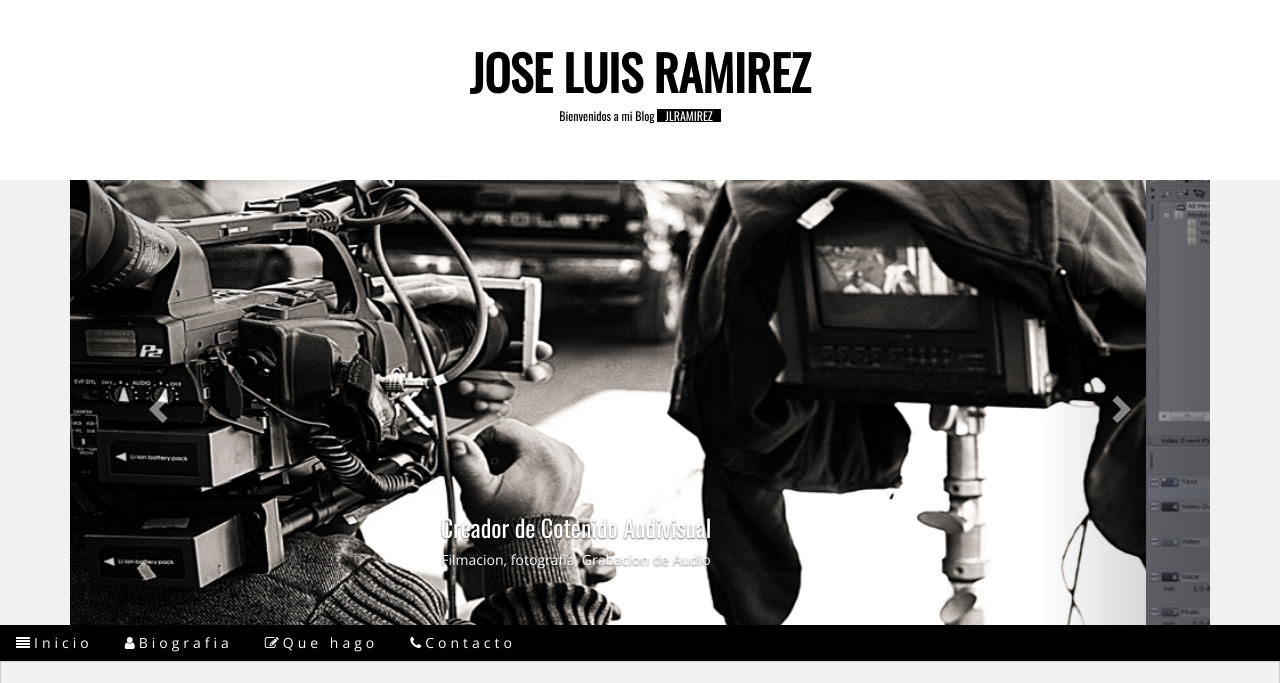
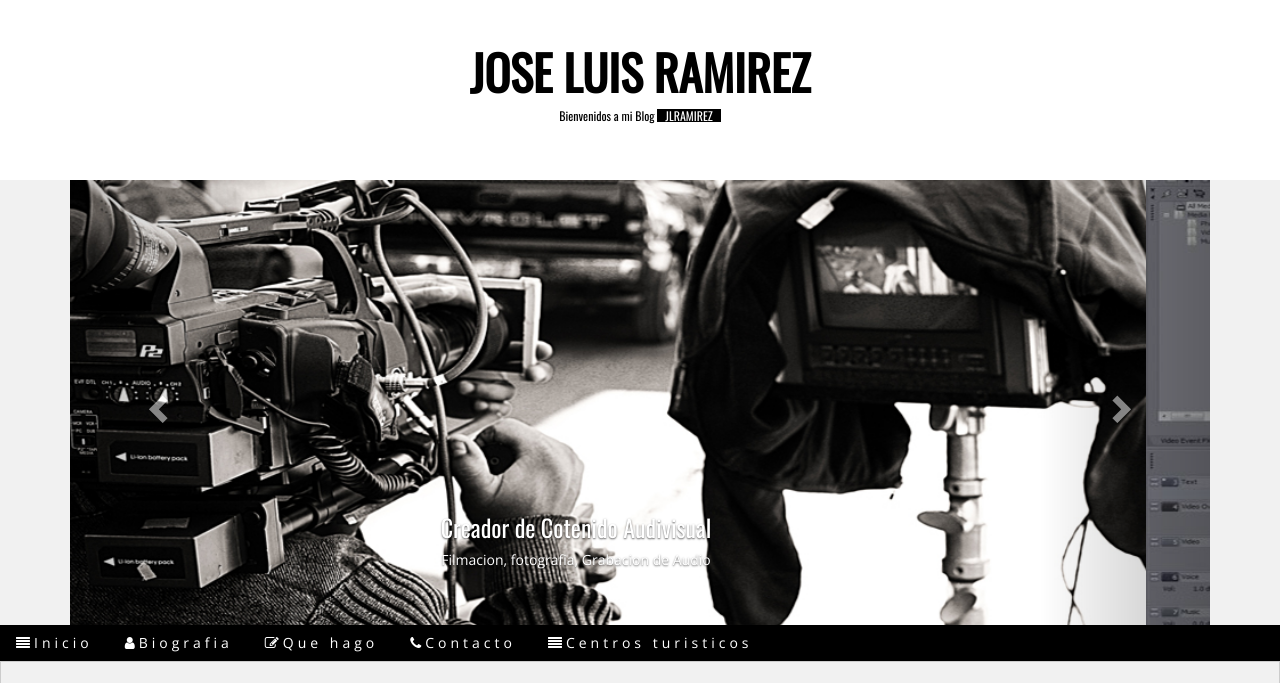
Before and after one commit to jlramirezq/jlramirezq.github.io, a plain HTML site: page index.html in a window 1280 px wide. Shown: the part 58-741 px from the top of the page. Drawn offline with nearby package versions, Linux system fonts and the light colour scheme.

Commit message:
Update index.html

```diff
--- a/index.html
+++ b/index.html
@@ -100,6 +100,7 @@ and is wrapped around the whole page content, except for the footer in this exam
   <a href="#" id="biografia" class="w3-bar-item w3-button"><i class="fa fa-user custom"></i>Biografia</a>
   <a href="#" id="quehago" class="w3-bar-item w3-button"><i class="fa fa-pencil-square-o custom"></i>Que hago</a>
   <a href="#" id="contacto" class="w3-bar-item w3-button"><i class="fa fa-phone custom"></i>Contacto</a>
+	   <a href="#" id="contacto" class="w3-bar-item w3-button"><i class="fa fa-align-justify custom"></i>Centros turisticos</a>
 </div>
   </header>
 
```
